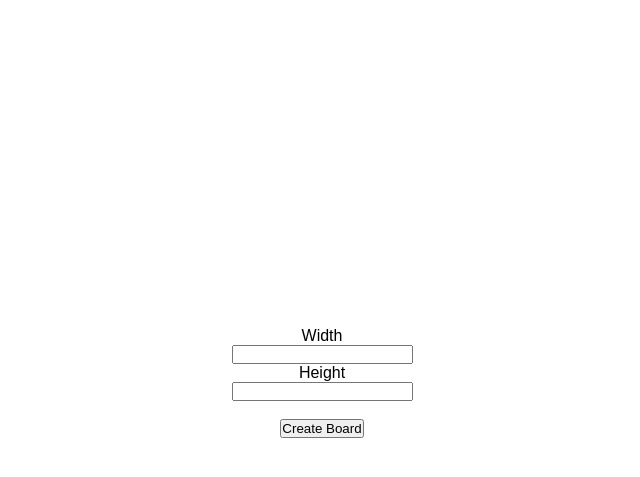
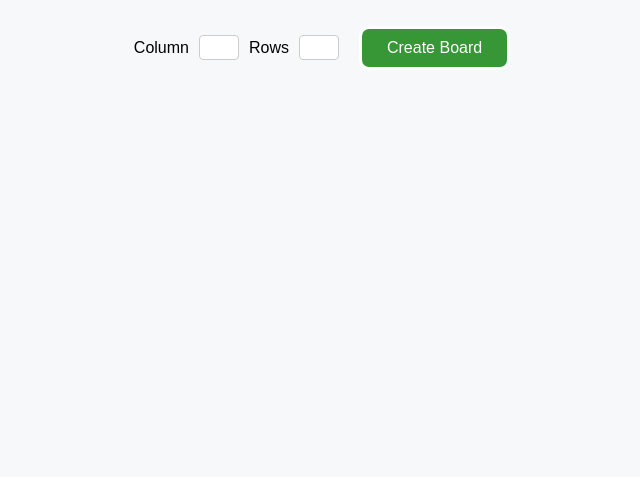
Before and after one commit to gustavupp/Short-Projects, a plain HTML site: page ChessBoard/ChessBoard.html in a window 1280 px wide. Shown: the whole page, without its empty margins (318-958 px from the left). Drawn offline with Linux system fonts and the light colour scheme.

Commit message:
project finalized
project finalized

```diff
--- a/ChessBoard/ChessBoard.css
+++ b/ChessBoard/ChessBoard.css
@@ -3,24 +3,56 @@
     margin: 0;
     padding: 0;
     font-family: sans-serif;
+    font-size: 16px;
+    box-sizing: border-box;
+}
+
+body {
+    background-color: rgba(227, 231, 236, 0.253);
+}
+
+#firstDiv {
+    margin-top: 25px;
+    display: flex;
+    flex-direction: row;
+    align-items: center;
+    justify-content: center;
 }
 
 .container {
+    margin-top: 25px;
     display: flex;
     flex-direction: column;
     align-items: center;
     justify-content: center;
-    height: 100vh;
-    width: 100vw;
 }
 
-tr {
-    width: 25px;
+input {
+    width: 40px;
     height: 25px;
+    margin: 10px;
+    border: 1px solid #ccc;
+    border-radius: 4px;
+}
+
+table {
     border-style: solid;
+    border-collapse: collapse;
+    margin-bottom: 20px;
 }
-td {
-    width: 25px;
-    height: 25px;
-    border-style: solid;
+
+tr, td {
+    width: 40px;
+    height: 40px;
+    border-style: none;
 }
+
+button {
+    border: solid;
+    border-radius: 10px;
+    margin-left: 10px;
+    padding: 10px 25px;
+    cursor: pointer;
+    background-color: rgb(55, 151, 55);
+    color: white;
+}
--- a/ChessBoard/ChessBoard.html
+++ b/ChessBoard/ChessBoard.html
@@ -7,16 +7,16 @@
 		<title>Chess Board</title>
 	</head>
 <body>
-	<div class="container">
-		<label for="Insert Width">Width</label>
+	<div id="firstDiv">
+		<label for="Insert Width">Column</label>
 		<input id="getWidth">
-		<label for="Insert Height">Height</label>
+		<label for="Insert Height">Rows</label>
 		<input id="getHeight"><br>
 		<button id="submit">Create Board</button><br><br>
+	</div>
+	<div class="container">
 		<table id="chessboard">
-
 		</table>
-		<p id="test" class="test"></p>
 	</div>
 <script src="ChessBoard.js"></script>
 </body>
--- a/ChessBoard/ChessBoard.js
+++ b/ChessBoard/ChessBoard.js
@@ -1,34 +1,47 @@
-//const p = document.getElementById('test');
-//const row = document.querySelector('.row');
-//const column = document.querySelector('.column');
 const button = document.querySelector('#submit');
 
 button.addEventListener('click', chess);
 
 function chess() {
+    let resetTd = document.querySelectorAll('td');
+    let resetTr = document.querySelectorAll('tr');
+    let resetTbody = document.querySelectorAll('tBody');
+    //resetTd.remove();
+    //resetTr.remove();
+    //resetTbody.remove();
+
     let givenWidth = document.querySelector('#getWidth').value;
     let givenHeight = document.querySelector('#getHeight').value;
 
     var tblBody = document.createElement('tbody');
     var parentTable = document.getElementById('chessboard');
 
-    for(let i = 0; i < givenHeight; i++) {
-        for (j = 0; j < givenWidth; j++) {
+    // first look creates <tr> then after inner look grabs <tr> and appends it to <tbody>
+        for(let i = 0; i < givenHeight; i++) {
+        var row = document.createElement('tr');
+
+    // second loop creates cells '<td>' then grabs and appends <td> to <tr>
+         for (j = 0; j < givenWidth; j++) {
             if ((j % 2 === 0 && i % 2 === 0) || (j % 2 !== 0 && i % 2 !== 0)) {
                 var cell = document.createElement('td');
+                row.appendChild(cell);
+                cell.style.backgroundColor = 'black';
             } else {
                 var cell = document.createElement('td');
+                row.appendChild(cell);
+                cell.style.backgroundColor = 'beige';
             }
         }
-        var row = document.createElement('tr');
-        row.appendChild(cell);
         var parentRow = document.querySelector('tr');
         tblBody.appendChild(row);
     }
+    // the whole table gets appended to <tblbody>
     parentTable.appendChild(tblBody);
 };
 
-/*  ----------Original Function--------------
+// post that helped me get the orignal function to handle the DOM - https://stackoverflow.com/questions/14643617/create-table-using-javascript
+
+/*  ----------Original Function to print a Chess Pattern--------------
 function chess(w, h) {
     let grid = [];
     for(let i = 0; i < h; i++) {
```
